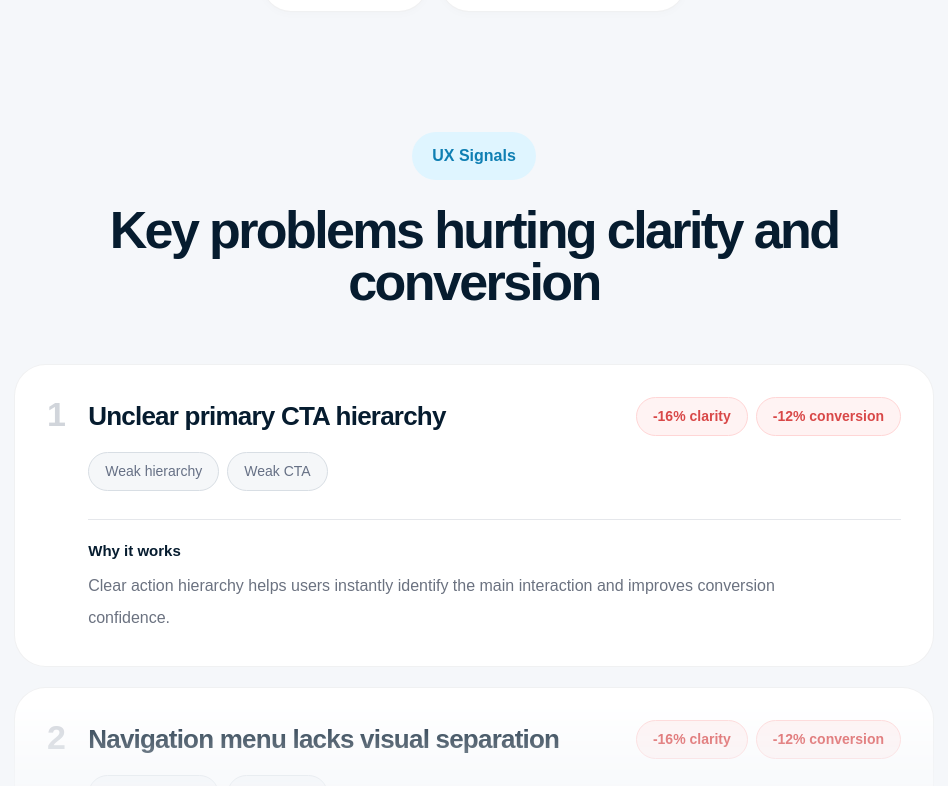
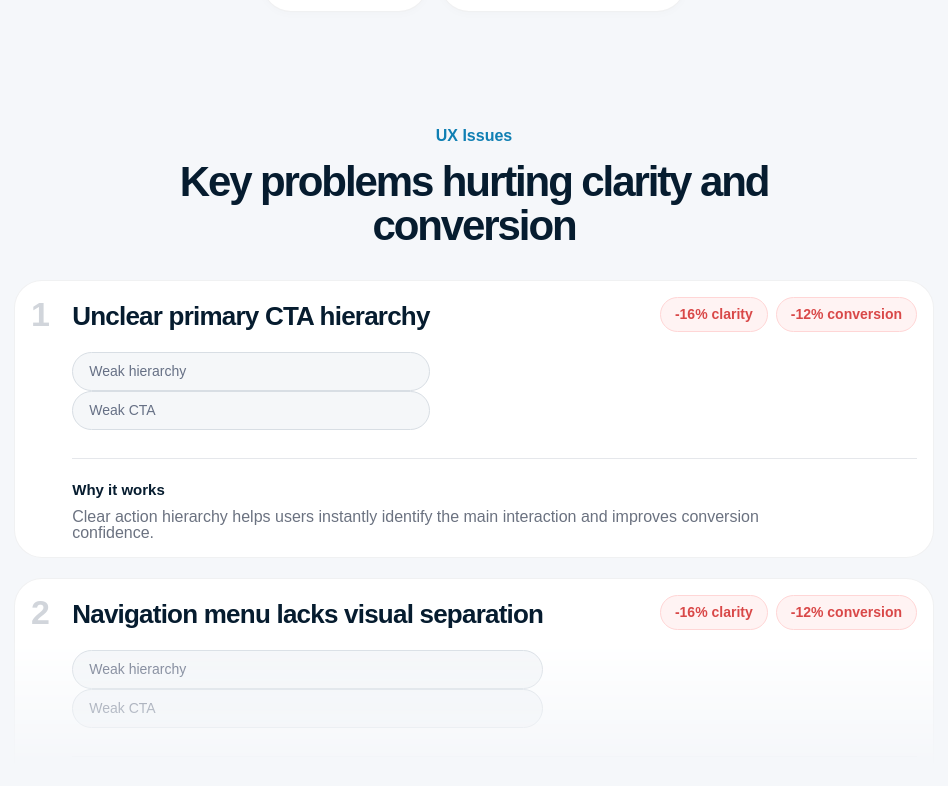
Before and after one commit to samarenkovdmitry/Klynt, a Next.js app: page / in a window 1280 px wide. Shown: the part 1192-1978 px from the top of the page, without its empty margins (166-1114 px from the left). Built offline with nearby package versions, Linux system fonts and the light colour scheme; a web font is replaced by a local one.

Commit message:
Features Upd (Mob)

```diff
--- a/app/page.tsx
+++ b/app/page.tsx
@@ -131,7 +131,7 @@ export default function Home() {
       mx-auto
       max-w-[1120px]
       overflow-hidden
-      rounded-[30px] md:rounded-[40px]
+      rounded-[28px] md:rounded-[40px]
       border
       border-[rgba(6,28,47,0.06)]
       bg-white
@@ -443,7 +443,7 @@ export default function Home() {
 
 {/* FEATURE PILLS */}
 <section className="px-6 pb-8 pt-14">
-  <div className="mx-auto flex max-w-[980px] flex-wrap gap-3 pb-2 justify-start md:justify-center">
+  <div className="mx-auto flex max-w-[980px] flex-wrap gap-3 justify-center">
 
     {[
       "Prioritized UX issues",
@@ -484,13 +484,13 @@ export default function Home() {
 <section className="px-5 md:px-6 py-14 md:py-20">
   <div className="mx-auto max-w-[920px]">
 
-    {/* SECTION 1 — UX Signals */}
+    {/* SECTION 1 — UX Issues */}
     <div className="mx-auto max-w-[760px] text-center">
-      <div className="inline-flex rounded-full bg-[#DFF5FF] px-5 py-3 text-[16px] font-semibold text-[#0F7FB3]">
-        UX Signals
+      <div className="inline-flex text-[16px] font-semibold text-[#0F7FB3]">
+        UX Issues
       </div>
 
-      <h2 className="mt-6 text-[22px] md:text-[28px] md:text-[34px] md:text-[52px] font-semibold leading-[1] tracking-[-0.05em] text-[#061C2F]">
+      <h2 className="mt-3 text-[22px] md:text-[42px] font-semibold leading-[1.05] tracking-[-0.05em] text-[#061C2F]">
         Key problems hurting clarity and conversion
       </h2>
     </div>
@@ -503,18 +503,18 @@ export default function Home() {
         [mask-image:linear-gradient(to_bottom,black_75%,transparent_100%)]
       "
     >
-      <div className="mt-14 space-y-5">
+      <div className="mt-8 space-y-5">
 
         {[1, 2].map((item) => (
           <div
             key={item}
             className="
-              rounded-[32px]
+              rounded-[28px]
               border
               border-[rgba(6,28,47,0.06)]
               bg-white
-              px-8
-              py-8
+              px-4
+              py-4
             "
           >
             <div className="flex flex-col md:flex-row gap-5 md:gap-6">
@@ -533,7 +533,7 @@ export default function Home() {
                         : "Navigation menu lacks visual separation"}
                     </h3>
 
-                    <div className="mt-4 flex flex-wrap gap-2">
+                    <div className="mt-4 flex flex-wrap gap-2 hidden md:block">
                       <div className="rounded-full border border-[#D8DEE4] bg-[#F5F7F9] px-4 py-2 text-[14px] font-medium text-[#667085]">
                         Weak hierarchy
                       </div>
@@ -545,11 +545,11 @@ export default function Home() {
                   </div>
 
                   <div className="flex flex-wrap gap-2">
-                    <div className="rounded-full border border-[#FFD6D6] bg-[#FFF3F3] px-4 py-2 text-[14px] font-semibold text-[#D94848]">
+                    <div className="rounded-full border border-[#FFD6D6] bg-[#FFF3F3] px-3.5 py-1.5 text-[13px] md:text-[14px] font-semibold text-[#D94848]">
                       -16% clarity
                     </div>
 
-                    <div className="rounded-full border border-[#FFD6D6] bg-[#FFF3F3] px-4 py-2 text-[14px] font-semibold text-[#D94848]">
+                    <div className="rounded-full border border-[#FFD6D6] bg-[#FFF3F3] px-3.5 py-1.5 text-[13px] md:text-[14px] font-semibold text-[#D94848]">
                       -12% conversion
                     </div>
                   </div>
@@ -560,7 +560,7 @@ export default function Home() {
                     Why it works
                   </p>
 
-                  <p className="mt-2 max-w-[720px] text-[16px] leading-8 text-[#6B7280]">
+                  <p className="mt-2 max-w-[720px] text-[14px] md:text-[16px] leading-4 text-[#6B7280]">
                     Clear action hierarchy helps users instantly identify the main
                     interaction and improves conversion confidence.
                   </p>
```
